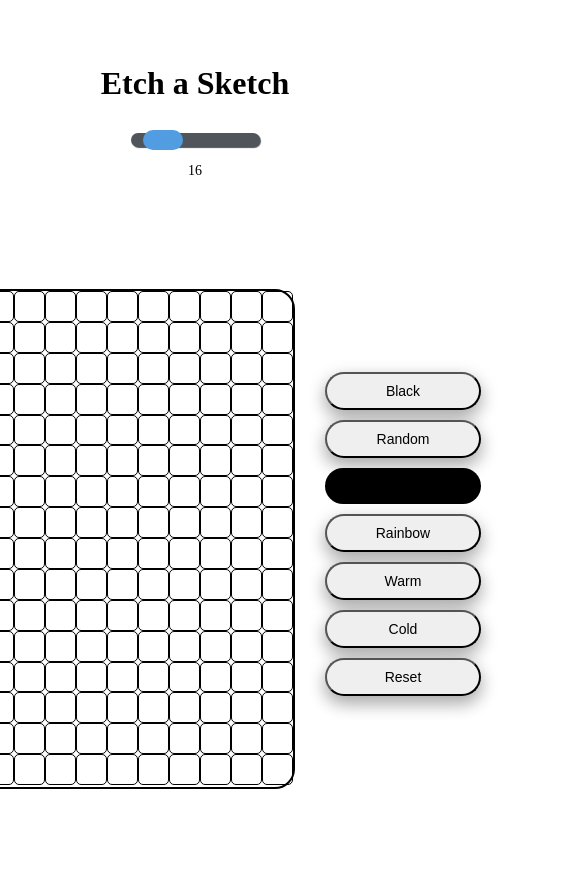
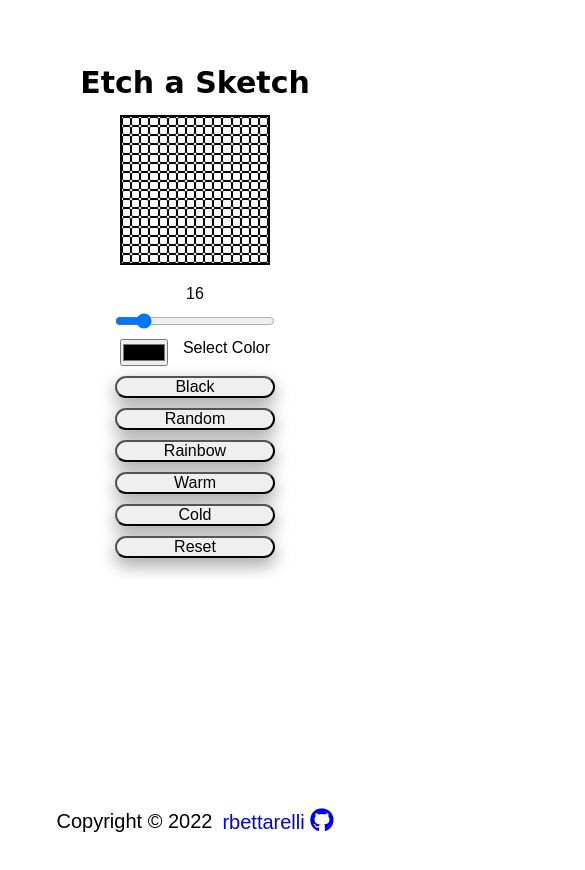
Before and after one commit to rbettarelli/Etch-a-Sketch, a plain HTML site: page index.html in a window 390 px wide. Shown: the top 870 px of the page, 585 px wide, since content can reach past the window. After the commit the page ends 844 px from the top, so only its background shows below. Drawn offline with Linux system fonts and the light colour scheme; a web font is replaced by a local one.

Commit message:
Font Family, Responsive Layout

```diff
--- a/index.html
+++ b/index.html
@@ -7,6 +7,7 @@
     <meta name="viewport" content="width=device-width, initial-scale=1.0">
     <title>Etch a Sketch</title>
     <link rel="stylesheet" href="style.css">
+    <script src="https://kit.fontawesome.com/d507937b83.js" crossorigin="anonymous"></script>
 </head>
 
 <body>
@@ -18,36 +19,23 @@
 
     <div class="body">
 
-        <div class="sliderBox">
-            <input type="range" min="2" max="100" id="range" value="16">
-            <p class="rangeReturn"> 16 </p>
-        </div>
+
+
 
         <div class="gridSelector">
-            <div class="gridContainer">
-                <div class="grid"> </div>
-
-            </div>
-
-
+            <div class="gridContainer"> </div>
             <div class="controls">
 
 
+                <div class="rangeReturn"> 16 </div>
+                <input type="range" min="2" max="100" id="range" value="16">
+                <div class="label"><input type="color" id="color"><label for="color">Select Color</label></div>
                 <button class="black">Black</button>
                 <button class="random">Random</button>
-
-                <div class="colorBox">
-                    <input type="color" id="color">
-                </div>
-
 
                 <button class="rainbow">Rainbow</button>
                 <button class="warm">Warm</button>
                 <button class="cold">Cold</button>
-
-
-
-
                 <button class="reset">Reset</button>
 
 
@@ -59,7 +47,18 @@
 
 
 
+    <footer>
+        <p>
+            Copyright ©
+            <script>
+                document.write(new Date().getFullYear())
+            </script>
 
+        </p>
+        <a href="https://github.com/michalosman" target="_blank">
+            rbettarelli
+            <i class="fab fa-github"></i></a>
+    </footer>
 
 
     <script src="main.js"></script>
--- a/style.css
+++ b/style.css
@@ -1,3 +1,17 @@
+@import url('https://fonts.googleapis.com/css2?family=Fredericka+the+Great&family=Open+Sans&display=swap');
+
+
+html {
+    /* footer support */
+    position: relative;
+    min-height: 100%;
+
+}
+
+body{
+    font-family: 'Fredericka the Great', cursive;
+}
+
 * {
 
     box-sizing: border-box;
@@ -5,165 +19,124 @@
     padding: 0;
 }
 
+*,
+*::before,
+*::after {
+    box-sizing: border-box;
+    padding: 0;
+    margin: 0;
+}
+
+footer {
+    position: absolute;
+    bottom: 0;
+    left: 0;
+    display: flex;
+    align-items: center;
+    justify-content: center;
+    gap: 10px;
+    width: 100%;
+    padding: 10px;
+    font-size: 20px;
+
+
+}
+
+
+
+.fa-github {
+
+    font-size: 24px;
+    transition: transform 0.3s ease-in-out;
+}
+
+.fa-github:hover {
+    transform: rotate(360deg) scale(1.2);
+}
+
 .body {
     display: flex;
     flex-direction: column;
     align-items: center;
     justify-content: center;
+    margin-bottom: 2%;
 }
 
 
 .gridSelector {
     display: flex;
-    flex-direction: row;
-    width: 900px;
-    height: 700px;
+    max-width: 900px;
     align-items: center;
     justify-content: center;
 
 }
 
-.title{
+.sliderBox {}
+
+.title {
     margin-top: 50px;
     padding: 15px;
     display: flex;
-
+    font-size: 30px;
     align-items: center;
     justify-content: center;
 }
 
 .grid {
 
+    border: 1px solid black;
+    border-radius: 2px;
 
-    border: 1px solid black;
-    border-radius: 5px;
+}
 
+a{
+    text-decoration: none;
 }
 
 
 .gridContainer {
 
-    display: inline-grid;
+    display: grid;
     grid-template-columns: repeat(16, 2fr);
     grid-template-rows: repeat(16, 2fr);
     border: 2px solid black;
-    border-radius: 20px;
-    height: 500px;
-    width: 500px;
+    height: 400px;
+    width: 400px;
 
 }
 
 .controls {
+    display: flex;
+    flex-direction: column;
+    width: 200px;
+    border-radius: 4px;
+    padding: 20px;
+
+}
 
 
-    width: 300px;
-    border-radius: 4px;
-    padding: 30px;
-}
-
-input[type=range] {
-    height: 26px;
-    -webkit-appearance: none;
-    margin: 10px 0;
-    width: 100%;
-  }
-  input[type=range]:focus {
-    outline: none;
-  }
-  input[type=range]::-webkit-slider-runnable-track {
-    width: 100%;
-    height: 14px;
-    cursor: pointer;
-    animate: 0.2s;
-    box-shadow: 1px 1px 1px #50555C;
-    background: #50555C;
-    border-radius: 14px;
-    border: 0px solid #000000;
-  }
-  input[type=range]::-webkit-slider-thumb {
-    box-shadow: 0px 0px 0px #000000;
-    border: 0px solid #000000;
-    height: 20px;
-    width: 40px;
-    border-radius: 12px;
-    background: #529DE1;
-    cursor: pointer;
-    -webkit-appearance: none;
-    margin-top: -3px;
-  }
-  input[type=range]:focus::-webkit-slider-runnable-track {
-    background: #50555C;
-  }
-  input[type=range]::-moz-range-track {
-    width: 100%;
-    height: 14px;
-    cursor: pointer;
-    animate: 0.2s;
-    box-shadow: 1px 1px 1px #50555C;
-    background: #50555C;
-    border-radius: 14px;
-    border: 0px solid #000000;
-  }
-  input[type=range]::-moz-range-thumb {
-    box-shadow: 0px 0px 0px #000000;
-    border: 0px solid #000000;
-    height: 20px;
-    width: 40px;
-    border-radius: 12px;
-    background: #529DE1;
-    cursor: pointer;
-  }
-  input[type=range]::-ms-track {
-    width: 100%;
-    height: 14px;
-    cursor: pointer;
-    animate: 0.2s;
-    background: transparent;
-    border-color: transparent;
-    color: transparent;
-  }
-  input[type=range]::-ms-fill-lower {
-    background: #50555C;
-    border: 0px solid #000000;
-    border-radius: 28px;
-    box-shadow: 1px 1px 1px #50555C;
-  }
-  input[type=range]::-ms-fill-upper {
-    background: #50555C;
-    border: 0px solid #000000;
-    border-radius: 28px;
-    box-shadow: 1px 1px 1px #50555C;
-  }
-  input[type=range]::-ms-thumb {
-    margin-top: 1px;
-    box-shadow: 0px 0px 0px #000000;
-    border: 0px solid #000000;
-    height: 20px;
-    width: 40px;
-    border-radius: 12px;
-    background: #529DE1;
-    cursor: pointer;
-  }
-  input[type=range]:focus::-ms-fill-lower {
-    background: #50555C;
-  }
-  input[type=range]:focus::-ms-fill-upper {
-    background: #50555C;
-  }
-
 button {
-    box-shadow: 0 8px 16px 0 rgba(0,0,0,0.2), 0 6px 20px 0 rgba(0,0,0,0.19);
-    display: block;
-    font-weight: 500;
-    font-size: 14px;
+    box-shadow: 0 8px 16px 0 rgba(0, 0, 0, 0.2), 0 6px 20px 0 rgba(0, 0, 0, 0.19);
+    font-size: inherit;
     outline: none;
     border-radius: 20px;
     box-shadow: 2px;
-    padding: 9px 15px;
-    width: 65%;
+    width: 100%;
     margin-bottom: 10px;
     cursor: pointer;
 
+}
+.label {
+    display: flex;
+    flex-direction: row;
+    gap: 15px;
+    justify-content: center;
+
+
+}
+
+.rangeReturn {
+    margin-bottom: 10px;
 }
 
 .active {
@@ -173,35 +146,84 @@ button {
 
 button:hover,
 input[type='color']:hover {
-  transform: scale(1.05);
+    transform: scale(1.05);
 }
 
-.colorBox {
-    height: 36px;
-    overflow: hidden;
-    border-radius: 20px;
-    width: 65%;
+
+
+#color {
+
+    width: 30%;
+    cursor: pointer;
+    margin-bottom: 10px;
+
+
+
+}
+
+label, footer, .rangeReturn {
+
+    font-family: sans-serif;
+
+}
+
+input[type='range'] {
+
     margin-bottom: 10px;
 }
 
-#color {
+.rangeReturn {
 
-    display: block;
-    outline: none;
-    border: none;
-    /* border: 1px solid rgb(62, 166, 255); */
-    background-color: rgba(0, 0, 0, 0);
-    border-radius: 2px;
-    width: 200%;
-    /* padding: 4px 8px; */
-    height: 200%;
-    transform: translateX(-10px) translateY(-10px);
+
+    text-align: center;
+
+
 }
 
-.rangeReturn {
-    font-weight: 500;
-    font-size: 14px;
-    text-align: center;
-    margin-bottom: 10px;
+@media (max-width: 1200px) {
+    .body {
+        justify-content: center;
+    }
+}
+
+@media (max-width: 850px) {
+    .body {
+        gap: 50px;
+    }
+
+
+    .sliderBox {
+        margin-bottom: -4px;
+    }
+
+    .gridContainer {
+        width: 200px;
+        height: 200px;
+    }
+}
+
+@media (max-width: 650px) {
+    .title {
+        font-size: 50px;
+    }
+
+    .body {
+        flex-direction: column;
+    }
+
+    .gridContainer {
+        width: 150px;
+        height: 150px;
+    }
+
+    .gridSelector {
+        flex-direction: column;
+
+    }
+
+    .title {
+        font-size: 15px;
+    }
+
 
 }
```
Also changed, not shown: gh-logo.png (added).
